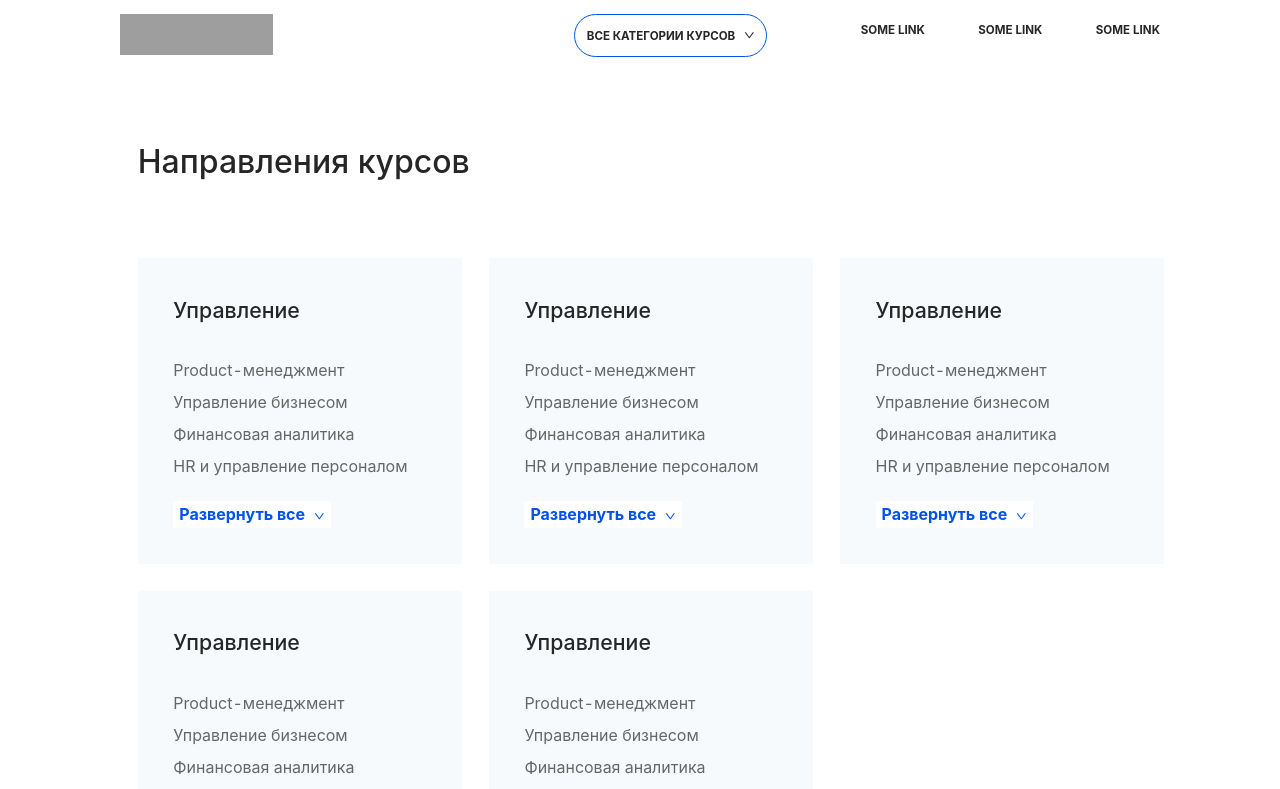
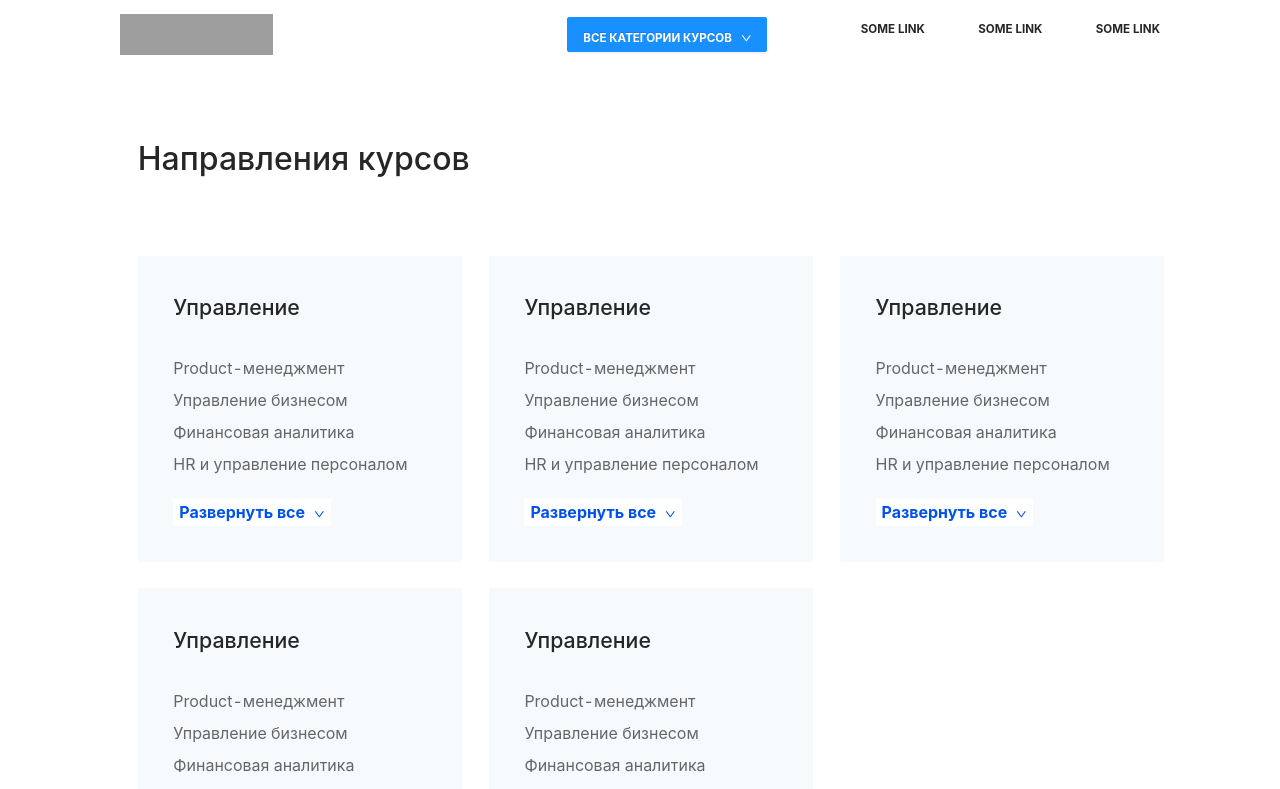
Before and after one commit to newcourses/frontend-main, a Next.js app: page / in a window 1280 px wide. Shown: the top 789 px of the page. Built offline with nearby package versions, Linux system fonts and the light colour scheme; grey boxes are pictures that could not be loaded.

Commit message:
refactoring Header

```diff
--- a/src/layouts/Main/components/Header/Header.jsx
+++ b/src/layouts/Main/components/Header/Header.jsx
@@ -1,33 +1,36 @@
 import React from 'react';
 import { DownOutlined } from '@ant-design/icons';
 import Link from 'next/link';
+import { Button } from 'antd';
+import cn from 'classnames';
 import css from './Header.module.scss';
 import Logo from '../../../../components/Logo/Logo';
-import OvalButton from '../../../../components/OvalButton/OvalButton';
 
 function Header() {
   return (
     <header className={css.container}>
       <Logo />
       <nav className={css.nav}>
-        <OvalButton classNames={[css.link]}>
-          Все категории курсов
-          <DownOutlined style={{ marginLeft: '1rem' }} />
-        </OvalButton>
-        <ul className={css.linksWrapper}>
+        <Button type="primary" size="large" style={{ height: '4rem' }}>
+          <span className={css.textButton}>
+            Все категории курсов
+            <DownOutlined style={{ marginLeft: '1rem' }} />
+          </span>
+        </Button>
+        <ul className={css.linksContainer}>
           <li>
             <Link href="/">
-              <a className={css.link}>Some link</a>
+              <a className={cn(css.linkWrapper, css.link)}>Some link</a>
             </Link>
           </li>
           <li>
             <Link href="/" passHref>
-              <a className={css.link}>Some link</a>
+              <a className={cn(css.linkWrapper, css.link)}>Some link</a>
             </Link>
           </li>
           <li>
             <Link href="/" passHref>
-              <a className={css.link}>Some link</a>
+              <a className={cn(css.linkWrapper, css.link)}>Some link</a>
             </Link>
           </li>
         </ul>
--- a/src/layouts/Main/components/Header/Header.module.scss
+++ b/src/layouts/Main/components/Header/Header.module.scss
@@ -13,14 +13,23 @@
   align-items: center;
 }
 
-.linksWrapper {
+.linksContainer {
   display: flex;
   list-style-type: none;
 }
 
+.linkWrapper {
+  margin-left: 6rem;
+}
+
+.textButton {
+  font-size: 1.3rem;
+  text-transform: uppercase;
+  font-weight: 700;
+}
+
 .link {
   font-size: 1.3rem;
-  margin-left: 6rem;
   text-transform: uppercase;
   font-weight: 700;
 
```
